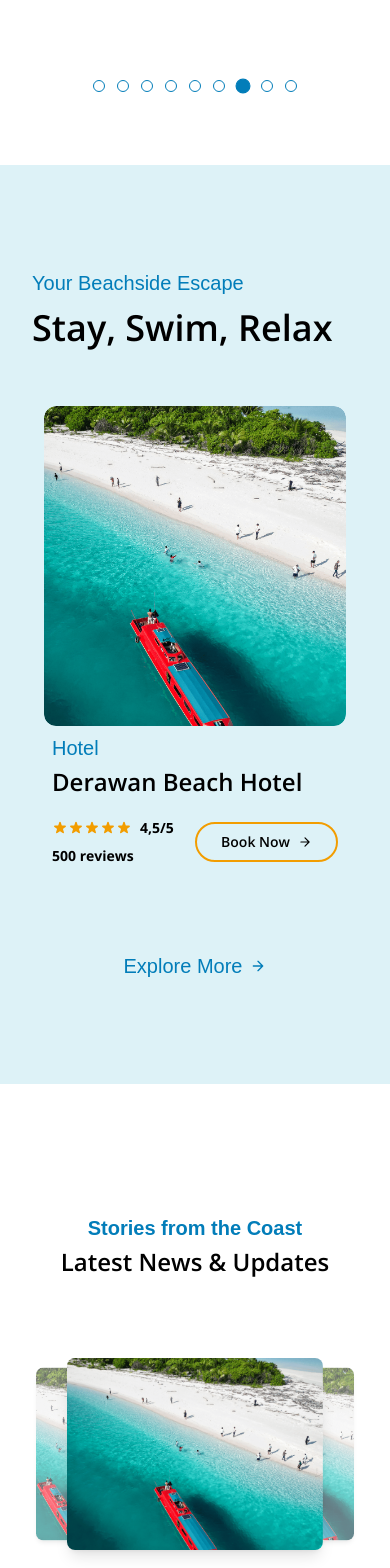
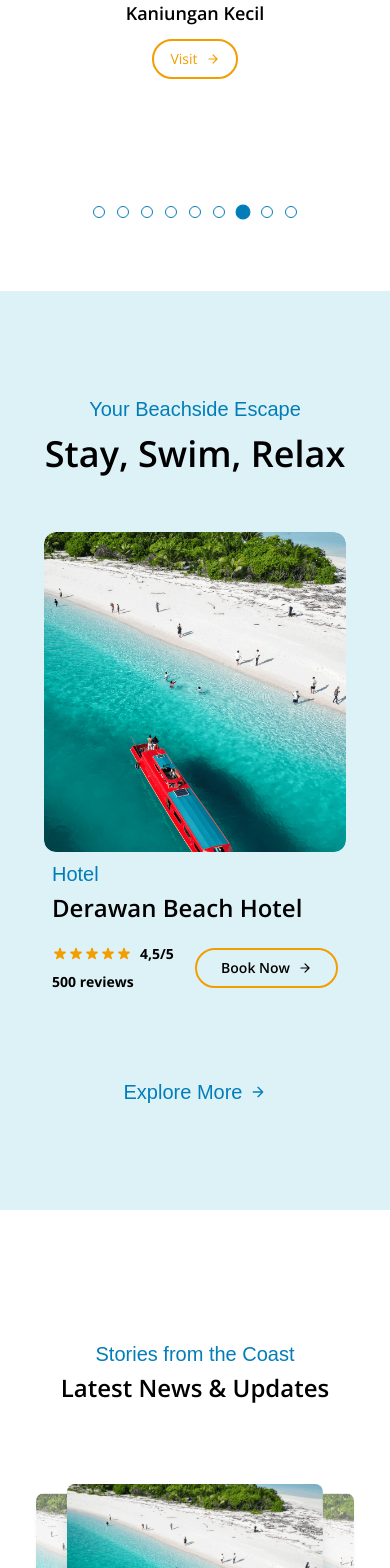
Before and after one commit to nawalrizky/biduk-biduk, a Next.js app: page / in a window 390 px wide. Shown: the part 3494-5062 px from the top of the page. Built offline with nearby package versions, Linux system fonts and the light colour scheme.

Commit message:
fix mobile content

```diff
--- a/src/components/home/AboutSection.tsx
+++ b/src/components/home/AboutSection.tsx
@@ -3,7 +3,7 @@ import Image from "next/image";
 export default function AboutSection() {
   return (
     <section
-      className="h-[70vh] md:h-[50vh] "
+      className="h-[85vh] md:h-[50vh] "
       style={{
         backgroundColor: "white",
         backgroundImage:
--- a/src/components/home/HotelSection.tsx
+++ b/src/components/home/HotelSection.tsx
@@ -103,9 +103,9 @@ const HotelSection = () => {
                 {/* Desktop left navigation button OUTSIDE the slider wrapper with new style */}
 
 
-                <div className="flex flex-col lg:flex-row justify-between items-start mb-8 lg:items-center lg:mb-12 ">
+                <div className="flex flex-col lg:flex-row justify-between items-center mb-8 lg:items-center lg:mb-12 ">
                     <div className="mb-6 lg:mb-0">
-                        <span className="text-primary font-plant text-xl mb-2 block">
+                        <span className="text-primary font-plant text-center text-xl mb-2 block">
                             Your Beachside Escape
                         </span>
                         <h2 className="text-4xl lg:text-5xl font-semibold text-black leading-tight">
--- a/src/components/home/NewsSection.tsx
+++ b/src/components/home/NewsSection.tsx
@@ -52,7 +52,7 @@ export default function NewsSection() {
         <section className="bg-white py-16 px-8 md:px-16 lg:px-56 min-h-screen flex flex-col items-center justify-center">
             <div className="container mx-auto">
                 <div className="text-center mb-12">
-                    <h1 className="text-xl font-semibold text-primary font-plant mb-2">Stories from the Coast</h1>
+                    <h1 className="text-xl  text-primary font-plant mb-2">Stories from the Coast</h1>
                     <p className="text-black text-2xl md:text-3xl lg:text-[32px] -mt-1 font-semibold">Latest News & Updates</p>
                 </div>
 
```
